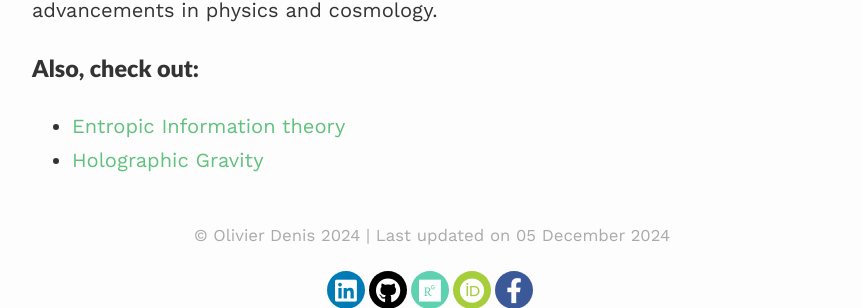
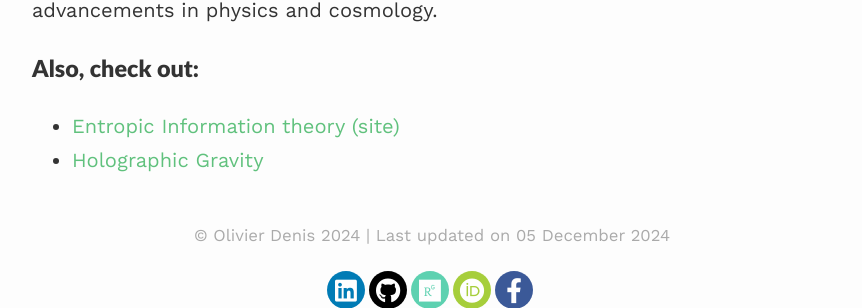
Before and after one commit to olivierdenis/Entropic-Information-Theory, a Jekyll site: the page built from index.md, in a window 1280 px wide. Shown: the part 1299-1607 px from the top of the page, without its empty margins (208-1070 px from the left). Built offline with Jekyll 4.4.1, drawn with Linux system fonts in a browser that asks for light colours; nearby versions of some CDN libraries.

Commit message:
Update index.md

```diff
--- a/index.md
+++ b/index.md
@@ -20,5 +20,5 @@ Olivier Denis' work in Entropic Information Theory is at the forefront of contem
 
 ### Also, check out:
 
-- [Entropic Information theory](https://sites.google.com/view/olivierdenis){:target="_blank"}
+- [Entropic Information theory (site)](https://sites.google.com/view/olivierdenis){:target="_blank"}
 - [Holographic Gravity](https://olivierdenis.github.io/Holographic-Gravity){:target="_blank"}
```
